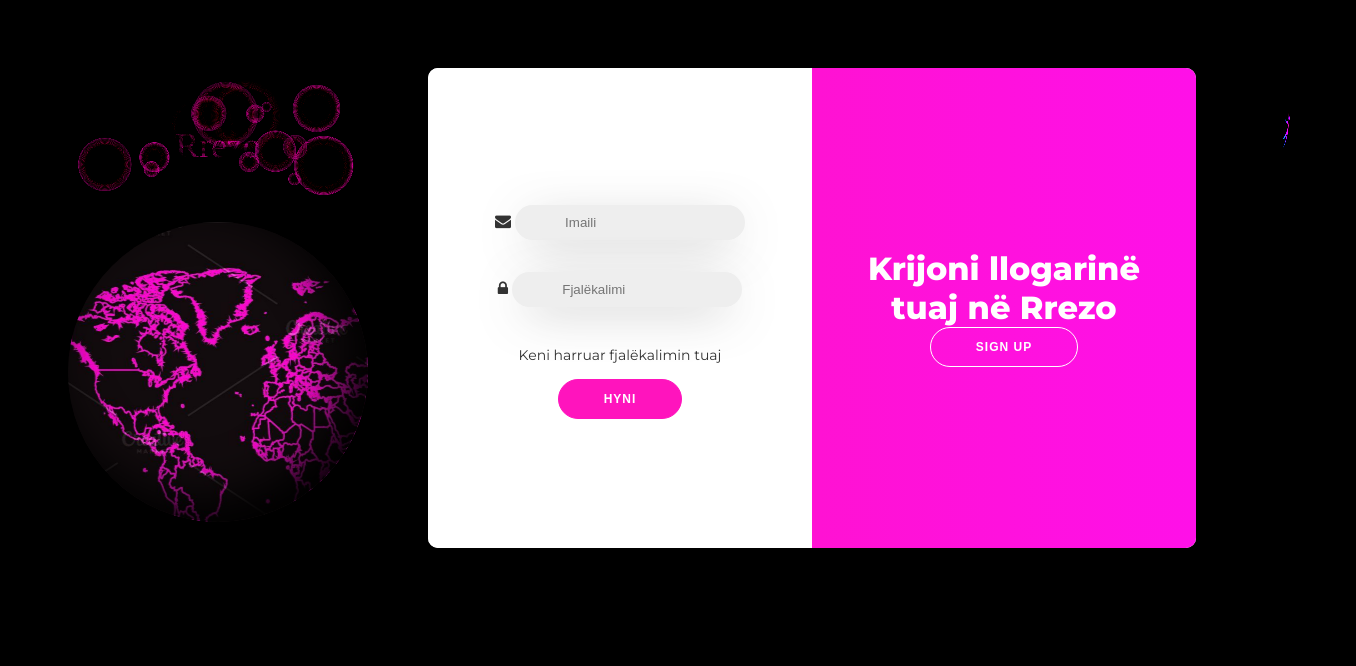
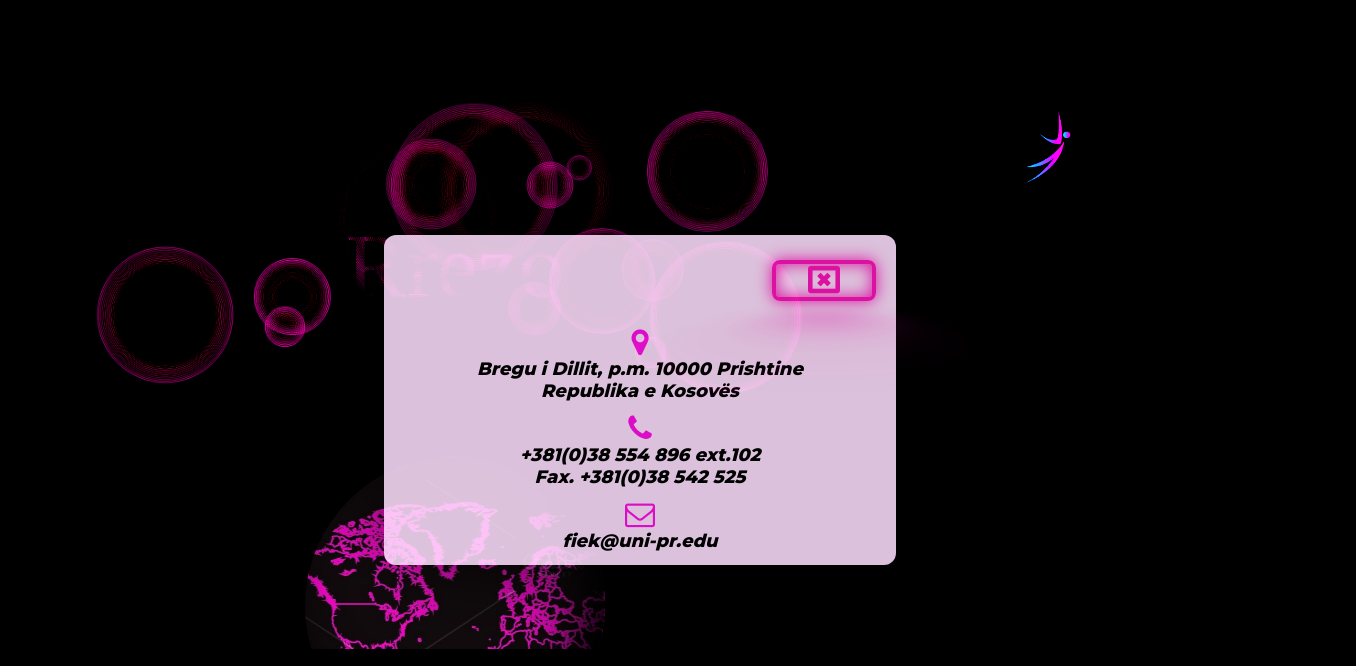
Before and after one commit to Blerina2/Rrezo, a plain HTML site: page src/frontend/views/index.html in a window 1280 px wide. Both pictures are taken after a click on the icon 782 px from the left and 704 px from the top of the page. Shown: the top 666 px of the page, 1356 px wide, since content can reach past the window. Drawn offline with Linux system fonts and the light colour scheme; animation ran at ten frames a second.

Commit message:
Krijimi i pop up te dhenave/kontakt.

```diff
--- /dev/null
+++ b/src/frontend/css/landingPage/problemetTeknikePopUp.css
@@ -0,0 +1,35 @@
+.container-problemet-teknike-popup{
+    visibility: hidden;
+    max-height: 330px;
+    display: none;
+    width: 40%;
+    background: #ffe1ff;
+    padding: 10px 10px 70px 10px;
+    border-radius: 12px;
+    -webkit-box-shadow: 0px 10px 49px -14px #FF10e8;
+    -moz-box-shadow: 0px 10px 49px -14px #FF10e8;
+    box-shadow: 0px 10px 109px -14px black;
+    font-family: 'Montserrat', sans-serif;
+}
+.content-problemet-teknike-popup{
+    display: flex;
+    align-items: center;
+    justify-content: center;
+}
+.container-problemet-teknike-popup-front .details{
+    margin: 10px;
+    text-align: center;
+}
+.container-problemet-teknike-popup-front .details i{
+    font-size: 30px;
+    color: #FF10e8;
+    margin: 1px;
+    box-shadow: 0px 10px 109px -14px white;
+}
+.container-problemet-teknike-popup-front .details .text-nje,
+.container-problemet-teknike-popup-front .details .text-dy{
+    font-size: 18px;
+    color: black;
+    font-weight: 600;
+    font-style: italic;
+}
--- /dev/null
+++ b/src/frontend/js/shfaqeProblemetTeknikePopUp.js
@@ -0,0 +1,24 @@
+function shfaqeProblemetTeknikePopUp(){
+    let containerProblemetTeknikeId = document.getElementById("containerProblemetTeknikeId");
+    containerProblemetTeknikeId.style.display="block";
+    containerProblemetTeknikeId.style.visibility="visible";
+    containerProblemetTeknikeId.style.position="absolute";
+    containerProblemetTeknikeId.style.top="50%";
+    containerProblemetTeknikeId.style.left="50%";
+    containerProblemetTeknikeId.style.height="680px";
+    containerProblemetTeknikeId.style.transform="translate(-50%, -50%)";
+    containerProblemetTeknikeId.style.zIndex="80";
+    containerProblemetTeknikeId.style.opacity="0.86";
+
+    let containerLoginId= document.getElementById("containerLoginId");
+    containerLoginId.style.display="none";
+    containerLoginId.style.visibility="hidden";
+}
+function mbylleProblemetTeknikePopUp(){
+    let containerProblemetTeknikeId = document.getElementById("containerProblemetTeknikeId");
+    containerProblemetTeknikeId.style.display="none";
+    containerProblemetTeknikeId.style.visibility="hidden";
+    let containerLoginId= document.getElementById("containerLoginId");
+    containerLoginId.style.display="block";
+    containerLoginId.style.visibility="visible";
+}
--- a/src/frontend/views/index.html
+++ b/src/frontend/views/index.html
@@ -33,6 +33,7 @@
     <link type="text/css" rel="stylesheet" href="../css/landingPage/butoninMbylle.css">
     <link type="text/css" rel="stylesheet" href="../css/landingPage/faWindowClose.css">
     <link type="text/css" rel="stylesheet" href="../css/landingPage/formaLogin.css">
+    <link type="text/css" rel="stylesheet" href="../css/landingPage/problemetTeknikePopUp.css">
 </head>
 <body>
 <div class="grid-container">
@@ -118,7 +119,8 @@
                                       onclick="shfaqePopUpSiguria()"></i></a>
         </div>
         <div class="grid-item-button">
-            <a class="neon-button"><i class="fa fa-address-card-o" title="Kontakt" aria-hidden="true"></i></a>
+            <a class="neon-button"><i class="fa fa-address-card-o" title="Kontakt" aria-hidden="true"
+            onclick="shfaqeProblemetTeknikePopUp()"></i></a>
         </div>
         <div class="grid-item-button">
             <a class="neon-button" href="https://www.facebook.com/fiek.edu/" target="_blank"> <i class="fa fa-facebook"
@@ -417,7 +419,34 @@
     </div>
 </div>
 <!--popup siguria end popup-->
+<div class="container-problemet-teknike-popup" id="containerProblemetTeknikeId">
+    <div class="butonin-mbylle">
+        <a class="neon-button">
+            <i class="fa fa-window-close-o" onclick="mbylleProblemetTeknikePopUp()"></i>
+        </a>
+    </div>
+    <div class="content-problemet-teknike-popup">
+        <div class="container-problemet-teknike-popup-front">
+            <address>
+                <div class="address details">
+                    <i class="fa fa-map-marker" aria-hidden="true"></i>
+                    <div class="text-nje">Bregu i Dillit, p.m. 10000 Prishtine</div>
+                    <div class="text-dy">Republika e Kosovës </div>
+                </div>
+                <div class="phone details">
+                    <i class="fa fa-phone" aria-hidden="true"></i>
+                    <div class="text-nje">+381(0)38 554 896 ext.102</div>
+                    <div class="text-dy">Fax. +381(0)38 542 525 </div>
+                </div>
+                <div class="email details">
+                    <i class="fa fa-envelope-o" aria-hidden="true"></i>
+                    <div class="text-nje">fiek@uni-pr.edu</div>
+                </div>
+            </address>
+        </div>
+    </div>
 
+</div>
 
 </body>
 <script type="application/javascript" src="/src/frontend/js/bubbleCanvas.js"></script>
@@ -425,4 +454,5 @@
 <script type="application/javascript" src="/src/frontend/js/shfaqePopUpWindows.js"></script>
 <script type="application/javascript" src="/src/frontend/js/shfaqePopUpKriterin.js"></script>
 <script type="application/javascript" src="/src/frontend/js/shfaqePopUpSiguria.js"></script>
+<script type="application/javascript" src="/src/frontend/js/shfaqeProblemetTeknikePopUp.js"></script>
 </html>
```
